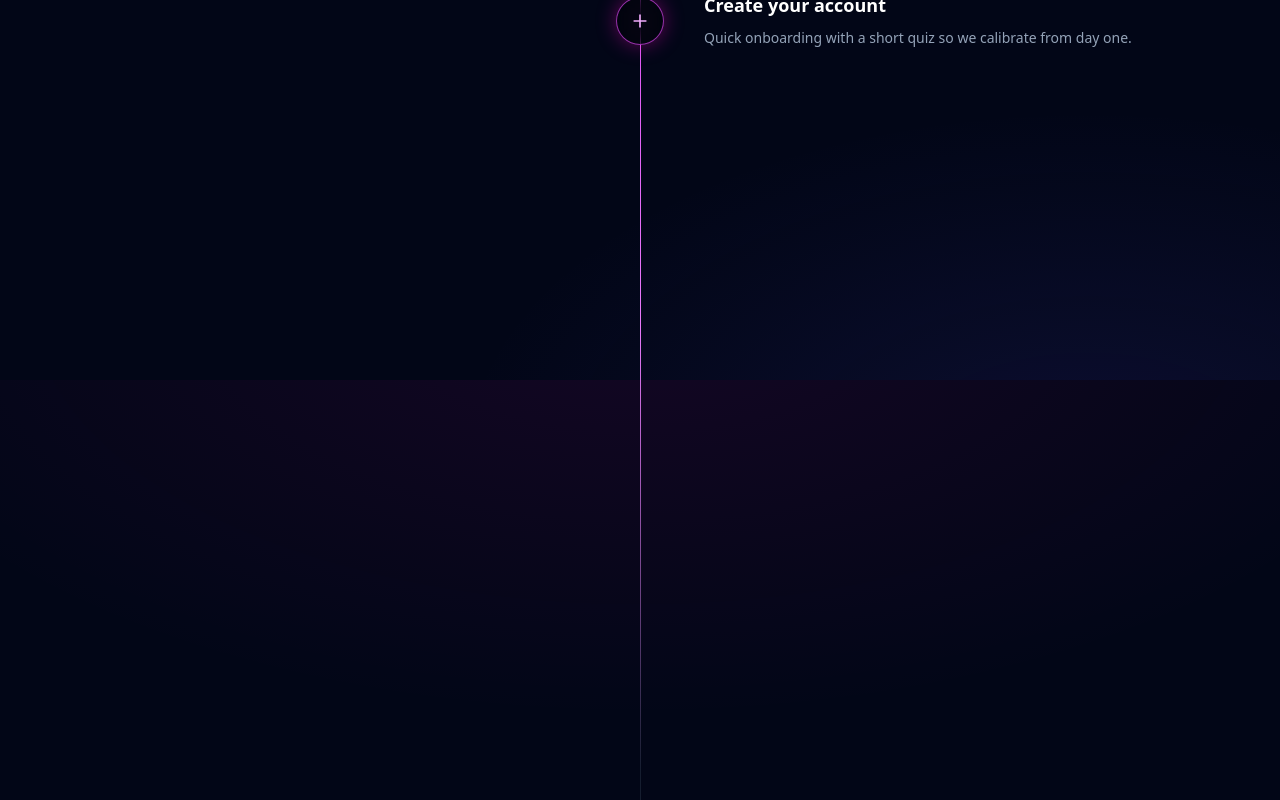
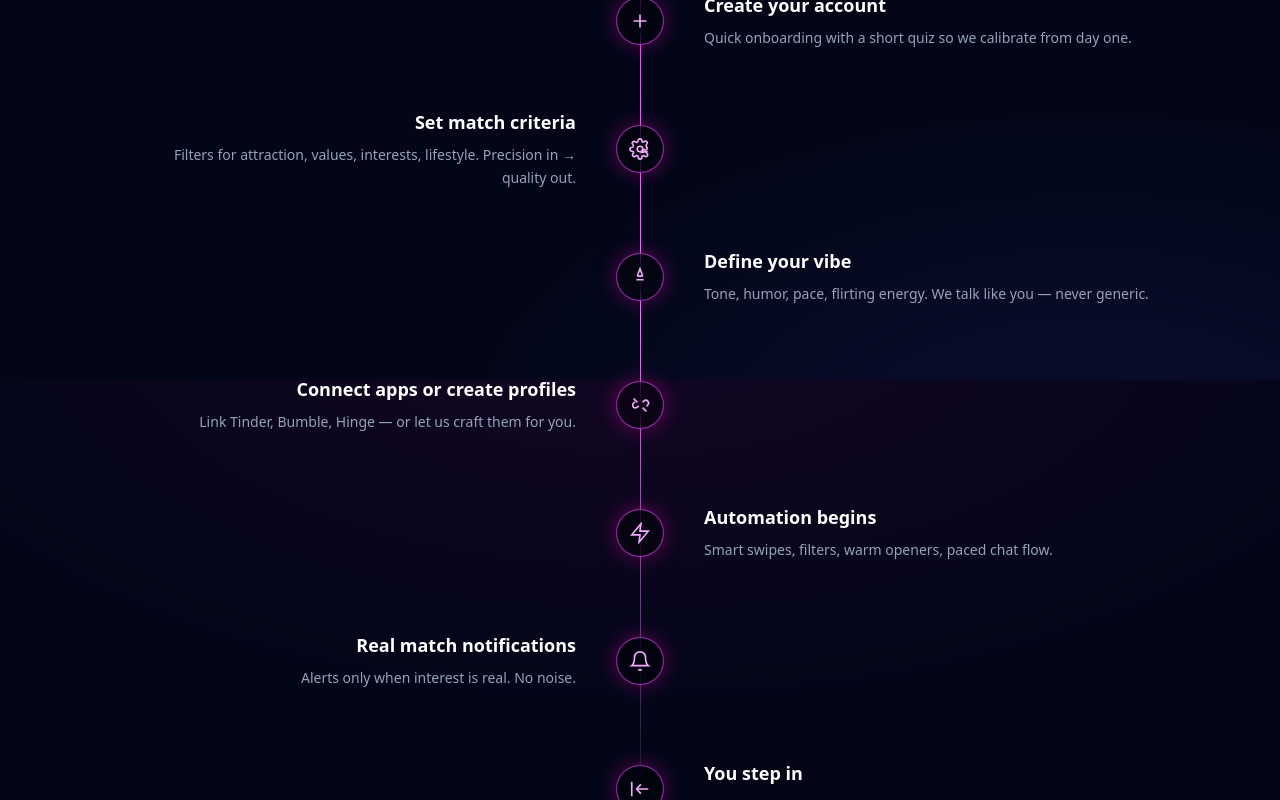
Before and after one commit to Menwitz/wingagent_website, a Next.js app: page / in a window 1280 px wide. Shown: the part 2020-2820 px from the top of the page. Built offline with nearby package versions, Linux system fonts and the light colour scheme.

Commit message:
fix howitworks animation

```diff
--- a/src/app/_sections/HowItWorks.jsx
+++ b/src/app/_sections/HowItWorks.jsx
@@ -53,17 +53,37 @@ const steps = [
 ];
 
 export default function HowItWorks() {
-  const [visible, setVisible] = useState([]);
+  const [visible, setVisible] = useState([]); // number[]
   const [progress, setProgress] = useState(0);
-  const ref = useRef([]);
+  const refs = useRef([]); // HTMLElement[]
+
+  // keep refs sized to steps
+  if (refs.current.length !== steps.length) refs.current = Array(steps.length);
 
   useEffect(() => {
-    const observer = new IntersectionObserver(
-      entries => entries.forEach((e, i) => e.isIntersecting && setVisible(p => [...new Set([...p, i])])),
-      { threshold: 0.15 }
+    const obs = new IntersectionObserver(
+      (entries) => {
+        setVisible((prev) => {
+          const next = new Set(prev);
+          for (const entry of entries) {
+            if (!entry.isIntersecting) continue;
+            const idx = Number(entry.target.dataset.index);
+            if (!Number.isNaN(idx)) {
+              next.add(idx);
+              obs.unobserve(entry.target); // stop after reveal
+            }
+          }
+          return Array.from(next).sort((a, b) => a - b);
+        });
+      },
+      {
+        threshold: 0.15,
+        rootMargin: "0px 0px -10% 0px",
+      }
     );
-    ref.current.forEach(el => el && observer.observe(el));
-    return () => ref.current.forEach(el => el && observer.unobserve(el));
+
+    for (const el of refs.current) if (el) obs.observe(el);
+    return () => obs.disconnect();
   }, []);
 
   useEffect(() => {
@@ -71,10 +91,14 @@ export default function HowItWorks() {
       const el = document.getElementById("how");
       if (!el) return;
       const rect = el.getBoundingClientRect();
-      const pct = Math.min(Math.max((window.innerHeight - rect.top) / (rect.height + window.innerHeight), 0), 1);
+      const pct = Math.min(
+        Math.max((window.innerHeight - rect.top) / (rect.height + window.innerHeight), 0),
+        1
+      );
       setProgress(pct);
     };
-    window.addEventListener("scroll", handleScroll);
+    handleScroll();
+    window.addEventListener("scroll", handleScroll, { passive: true });
     return () => window.removeEventListener("scroll", handleScroll);
   }, []);
 
@@ -101,7 +125,8 @@ export default function HowItWorks() {
         return (
           <div
             key={i}
-            ref={el => (ref.current[i] = el)}
+            ref={(el) => (refs.current[i] = el)}
+            data-index={i}
             className={`relative flex items-center justify-center w-full max-w-5xl mx-auto mb-20 transition-all duration-700 ${
               active ? "opacity-100 translate-y-0" : "opacity-0 translate-y-8"
             }`}
```
